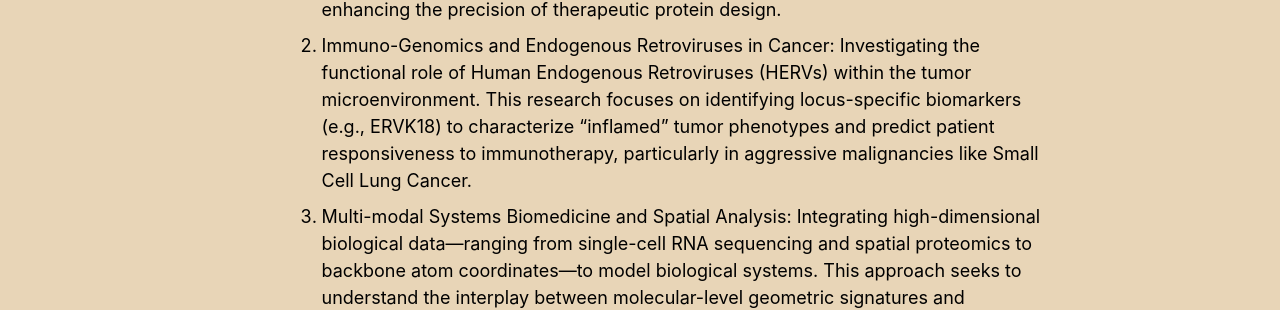
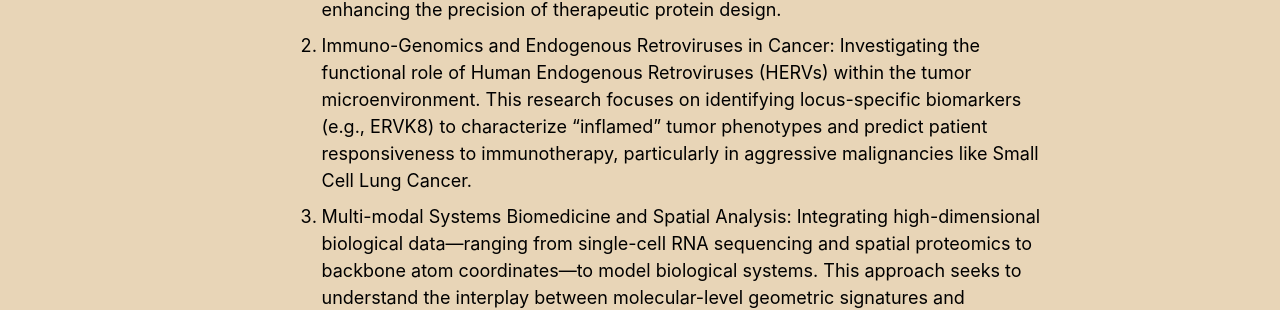
Before and after one commit to BitterWood/BitterWood.github.io, a Jekyll site: the page built from _pages/about.md, in a window 1280 px wide and 1216 px high. Shown: the part 516-826 px from the top of the window. Built offline with Jekyll 4.4.1, drawn with Linux system fonts in a browser that asks for light colours; a script bundle is joined from its source files by our own code; library files that are not in the unit come from our copies.

Commit message:
Update about.md

```diff
--- a/_pages/about.md
+++ b/_pages/about.md
@@ -14,7 +14,7 @@ I am a fifth-year undergraduate student in Basic Medicine Sciences at the [Pekin
 Research interests
 ======
 1. Geometric Deep Learning and Protein Structural Bioinformatics: Focused on developing advanced neural network architectures (such as Geometric Vector Perceptrons) to solve complex problems in structural biology. This includes performing accurate Model Quality Assessment (MQA) for antibody-antigen interfaces, bridging the "ranking gap" in folding engines like AlphaFold 3, and enhancing the precision of therapeutic protein design.
-1. Immuno-Genomics and Endogenous Retroviruses in Cancer: Investigating the functional role of Human Endogenous Retroviruses (HERVs) within the tumor microenvironment. This research focuses on identifying locus-specific biomarkers (e.g., ERVK18) to characterize "inflamed" tumor phenotypes and predict patient responsiveness to immunotherapy, particularly in aggressive malignancies like Small Cell Lung Cancer.
+1. Immuno-Genomics and Endogenous Retroviruses in Cancer: Investigating the functional role of Human Endogenous Retroviruses (HERVs) within the tumor microenvironment. This research focuses on identifying locus-specific biomarkers (e.g., ERVK8) to characterize "inflamed" tumor phenotypes and predict patient responsiveness to immunotherapy, particularly in aggressive malignancies like Small Cell Lung Cancer.
 1. Multi-modal Systems Biomedicine and Spatial Analysis: Integrating high-dimensional biological data—ranging from single-cell RNA sequencing and spatial proteomics to backbone atom coordinates—to model biological systems. This approach seeks to understand the interplay between molecular-level geometric signatures and systemic-level immune responses to guide personalized clinical decision-making.
 
 Education
```
